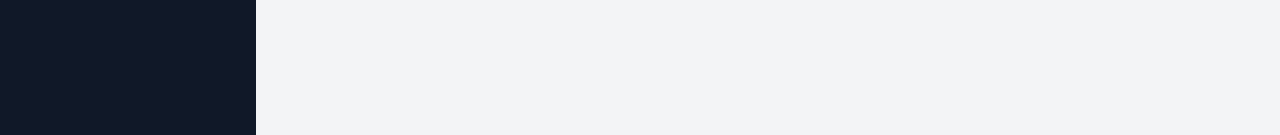
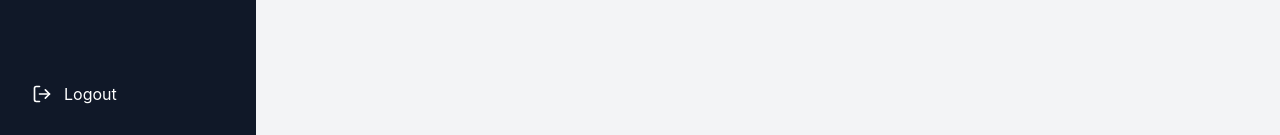
Before and after one commit to rrasik606-creator/E-commerce-project-, a React (Vite) app: page /admin in a window 1280 px wide. Shown: the part 662-797 px from the top of the page. Built offline with nearby package versions, Linux system fonts and the light colour scheme; sample sign-in values are in the browser's storage.

Commit message:
logout button created in sidebarcomponent and also fixed the side bar logout function created

```diff
--- a/src/components/adminsidebar.jsx
+++ b/src/components/adminsidebar.jsx
@@ -1,19 +1,44 @@
 import React from 'react'
-import { Link,useLocation } from 'react-router-dom'
+import { Link, useLocation, useNavigate } from 'react-router-dom'
 import {
     LayoutDashboard,
     Package,
     Users,
     ShoppingCart,
-    User
+    User,
+    LogOut
 } from 'lucide-react';
+
+import { useDispatch } from 'react-redux';
+import { logout } from '../redux/slices/authslice';
+import toast from 'react-hot-toast';
 
 const AdminSidbar = () => {
 
-    const location =useLocation();
+    const location = useLocation();
+    const navigate = useNavigate();
+    const dispatch = useDispatch();
+
+    const handleLogout = () => {
+
+        const confirmLogout = window.confirm("Are you sure you want to logout?");
+
+        if (!confirmLogout) {
+            return;
+        }
+
+        localStorage.removeItem("user");
+        localStorage.removeItem("userRole");
+
+        dispatch(logout());
+
+        toast.success("Logout successful");
+
+        navigate("/login");
+    };
 
     return (
-    <div className='w-64 min-h-screen bg-gray-900 text-white p-5'>
+        <div className='fixed left-0 top-0 w-64 min-h-screen bg-gray-900 text-white p-5 flex flex-col'>
 
             <h1 className='text-2xl font-bold mb-8'>
                 VELORA
@@ -41,7 +66,6 @@ const AdminSidbar = () => {
                             : "hover:bg-gray-800"
                     }`}
                 >
-
                     <Package size={20}/>
                     Product
                 </Link>
@@ -54,7 +78,6 @@ const AdminSidbar = () => {
                             : "hover:bg-gray-800"
                     }`}
                 >
-
                     <User size={20}/>
                     User
                 </Link>
@@ -67,13 +90,20 @@ const AdminSidbar = () => {
                             : "hover:bg-gray-800"
                     }`}
                 >
-
                     <ShoppingCart size={20}/>
                     Orders
                 </Link>
 
+            </nav>
 
-        </nav>
+            {/* Logout */}
+            <button
+                onClick={handleLogout}
+                className='flex items-center gap-3 p-3 rounded-lg hover:bg-red-600 mt-auto w-full text-left'
+            >
+                <LogOut size={20}/>
+                Logout
+            </button>
 
         </div>
     )
--- a/src/pages/admin/dashboard.jsx
+++ b/src/pages/admin/dashboard.jsx
@@ -8,7 +8,7 @@
 
         <AdminSidbar/>
 
-        <div className='flex-1'>
+        <div className='flex-1 ml-64'>
 
             <AdminHeader/>
 
--- a/src/pages/admin/product.jsx
+++ b/src/pages/admin/product.jsx
@@ -48,6 +48,13 @@ const AdminProducts = () => {
     };
 
     const handlePermanentDelete=async(id)=>{
+
+        const confirmdelete=window.confirm("Are you sure you want to permanently delete this product?")
+
+        if(!confirmdelete){
+            return
+        }
+
         try{
             await permanentDeleteProduct(id);
             dispatch(permanentDeleteProductRedux(id));
@@ -63,7 +70,7 @@ const AdminProducts = () => {
 
         <AdminSidbar/>
 
-        <div className='flex-1'>
+        <div className='flex-1 ml-64'>
 
             <AdminHeader/>
 
```
Lines whose indentation alone changed are shown as unchanged.
